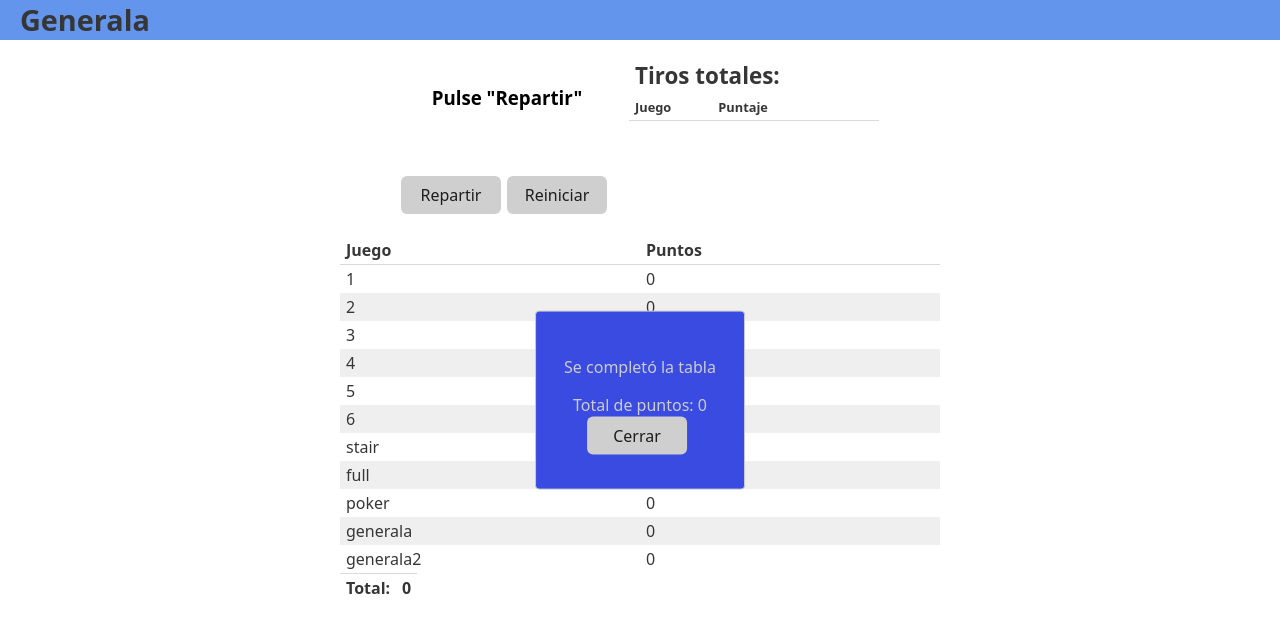
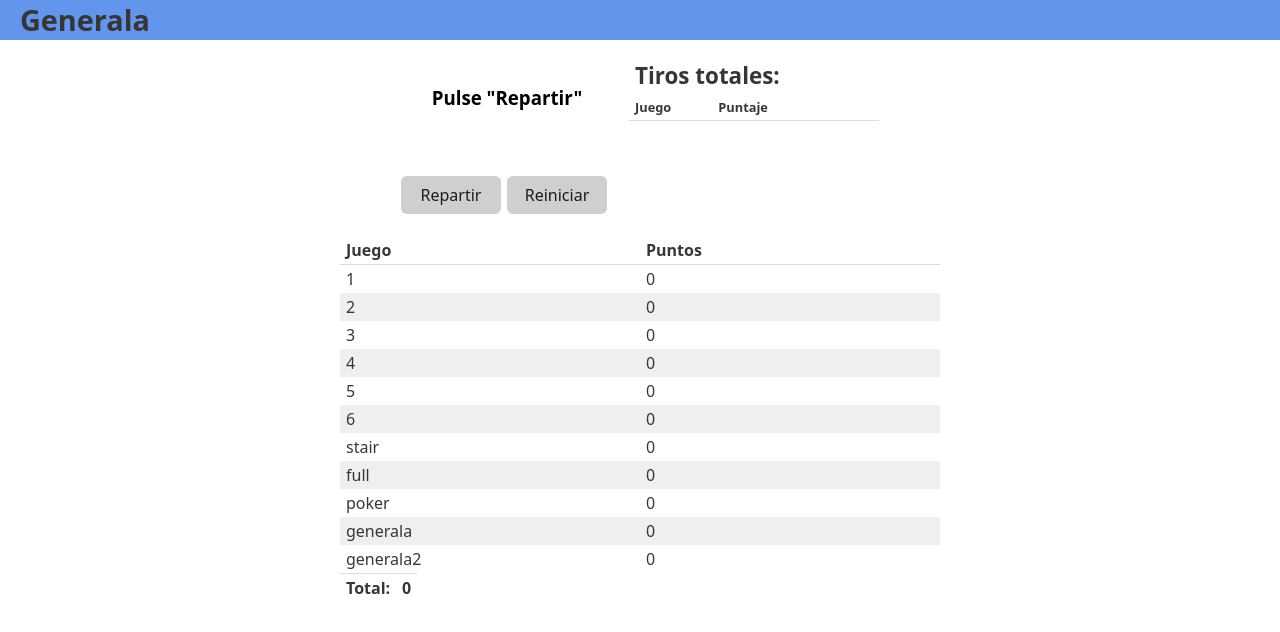
Before and after one commit to tintinando/generala, a React (Vite) app: page / in a window 1280 px wide. Shown: the top 632 px of the page. Built offline with nearby package versions, Linux system fonts and the light colour scheme.

Commit message:
Update StatusGame.jsx

```diff
--- a/src/components/StatusGame.jsx
+++ b/src/components/StatusGame.jsx
@@ -4,7 +4,7 @@ import { useState } from 'react'
 import Modal from 'react-modal'
 
 function StatusGame({ gameStatus, setFullScore }) {
-  const [modalOpen, setModalOpen] = useState(true)
+  const [modalOpen, setModalOpen] = useState(false)
   const [totalScore, setTotalScore] = useState(0)
 
   const closeModal = () => {
@@ -34,7 +34,10 @@ function StatusGame({ gameStatus, setFullScore }) {
     }
 
     const suma = Object.values(gameStatus.score).reduce(
-      (total, valor) => total + valor,
+      (total, valor) => {
+        if(typeof valor === 'number') return total + valor
+        return total
+      },
       0
     )
     setTotalScore(suma)
```
